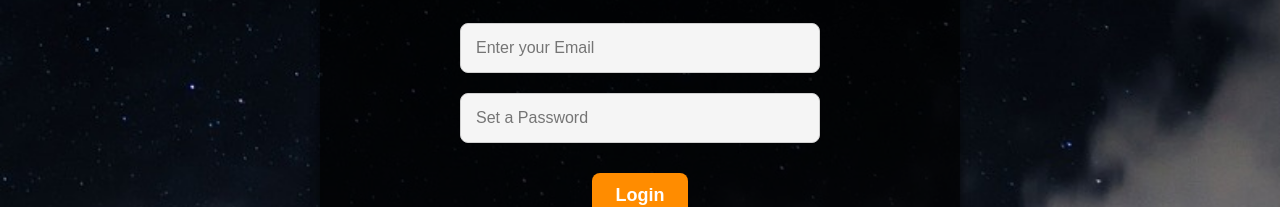
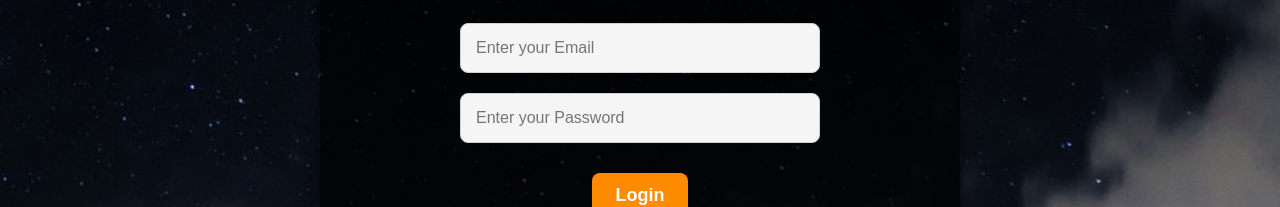
Before and after one commit to vm5/finalsite, a React (Create React App) app: page / in a window 1280 px wide. Shown: the part 1449-1656 px from the top of the page. Built offline with nearby package versions, Linux system fonts and the light colour scheme.

Commit message:
Update verification.jsx

```diff
--- a/src/verification.jsx
+++ b/src/verification.jsx
@@ -146,7 +146,7 @@ function Verification({ onVerify }) {
               />
               <InputField
                 type="password"
-                placeholder="Set a Password"
+                placeholder="Enter your Password"
                 value={password}
                 onChange={(e) => setPassword(e.target.value)}
               />
```
